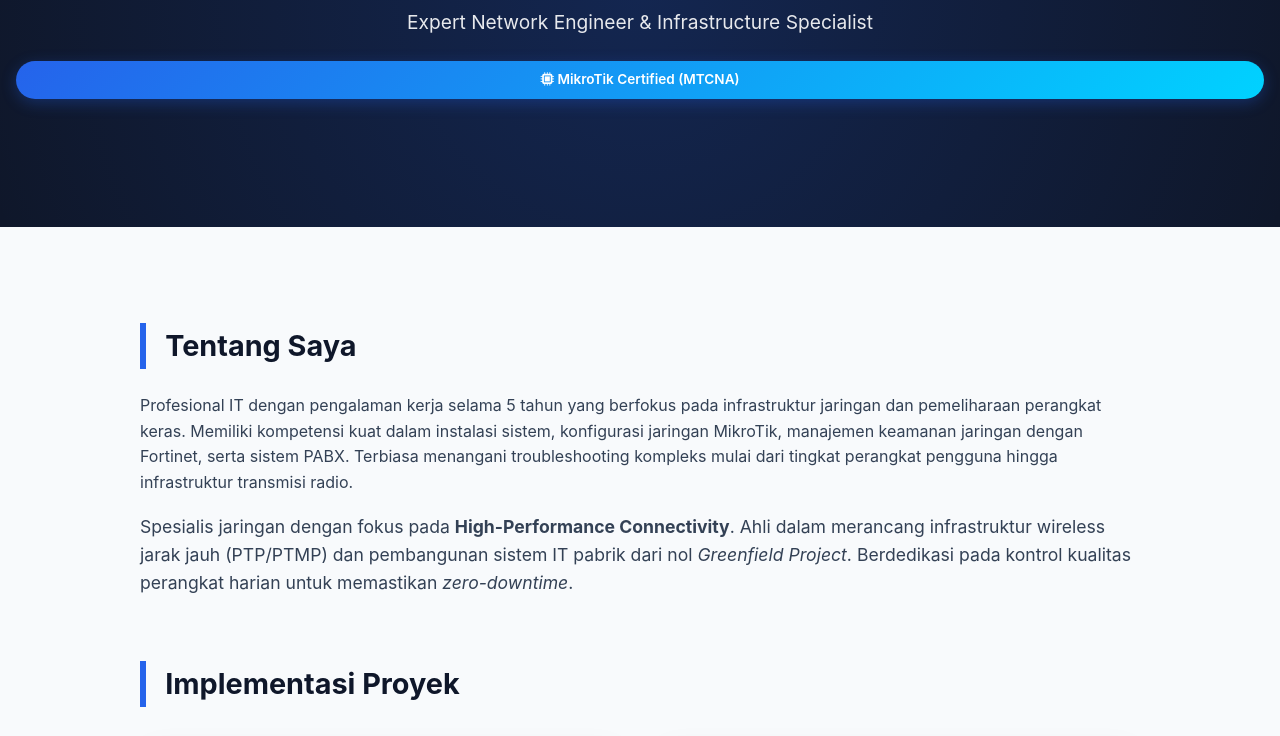
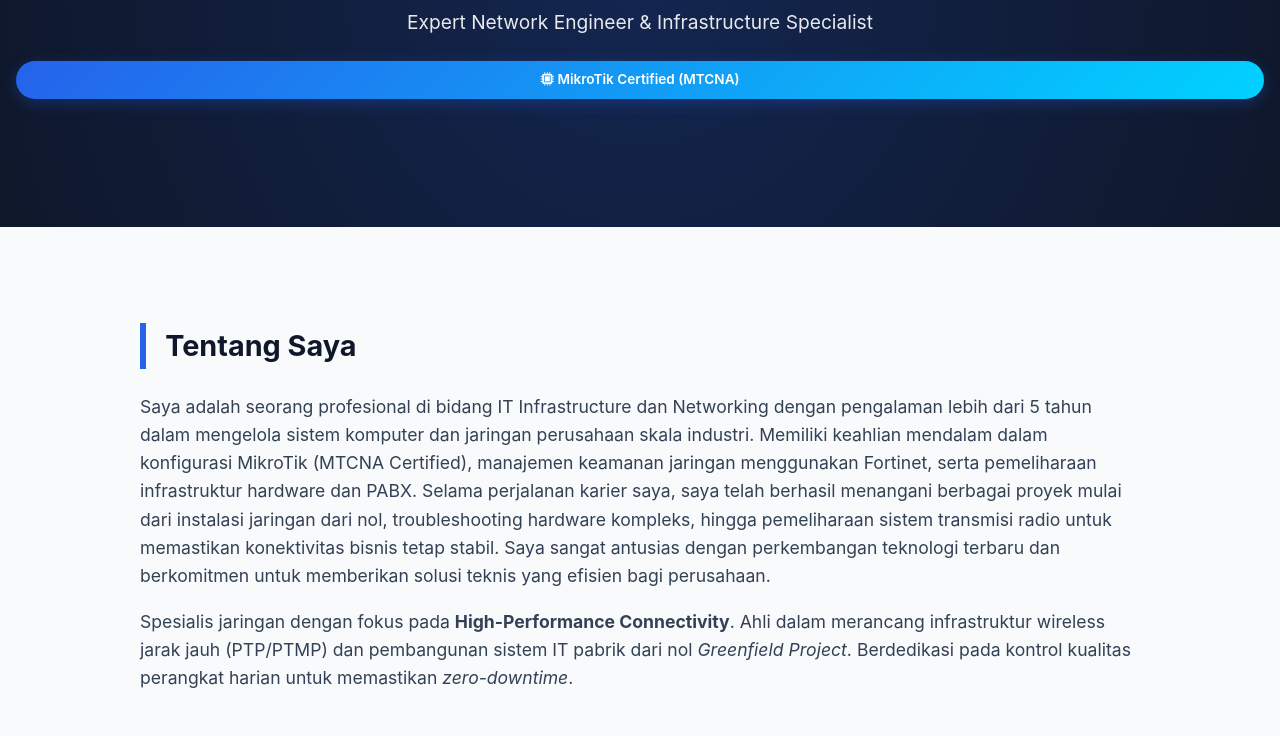
Before and after one commit to RohmatRoziqin/Portofolio, a plain HTML site: page index.html in a window 1280 px wide. Shown: the part 312-1048 px from the top of the page. Drawn offline with nearby package versions, Linux system fonts and the light colour scheme.

Commit message:
Update index.html

```diff
--- a/index.html
+++ b/index.html
@@ -141,7 +141,9 @@
 
     <section id="about" data-aos="fade-up">
         <h2>Tentang Saya</h2>
-        <p>Profesional IT dengan pengalaman kerja selama 5 tahun yang berfokus pada infrastruktur jaringan dan pemeliharaan perangkat keras. Memiliki kompetensi kuat dalam instalasi sistem, konfigurasi jaringan MikroTik, manajemen keamanan jaringan dengan Fortinet, serta sistem PABX. Terbiasa menangani troubleshooting kompleks mulai dari tingkat perangkat pengguna hingga infrastruktur transmisi radio.
+        <p style="font-size: 1.1rem; color: var(--text);">Saya adalah seorang profesional di bidang IT Infrastructure dan Networking dengan pengalaman lebih dari 5 tahun dalam mengelola sistem komputer dan jaringan perusahaan skala industri. Memiliki keahlian mendalam dalam konfigurasi MikroTik (MTCNA Certified), manajemen keamanan jaringan menggunakan Fortinet, serta pemeliharaan infrastruktur hardware dan PABX.
+
+Selama perjalanan karier saya, saya telah berhasil menangani berbagai proyek mulai dari instalasi jaringan dari nol, troubleshooting hardware kompleks, hingga pemeliharaan sistem transmisi radio untuk memastikan konektivitas bisnis tetap stabil. Saya sangat antusias dengan perkembangan teknologi terbaru dan berkomitmen untuk memberikan solusi teknis yang efisien bagi perusahaan.
 </p>
         <p style="font-size: 1.1rem; color: var(--text);">Spesialis jaringan dengan fokus pada <b>High-Performance Connectivity</b>. Ahli dalam merancang infrastruktur wireless jarak jauh (PTP/PTMP) dan pembangunan sistem IT pabrik dari nol <i>Greenfield Project</i>. Berdedikasi pada kontrol kualitas perangkat harian untuk memastikan <i>zero-downtime</i>.</p>
     </section>
```
